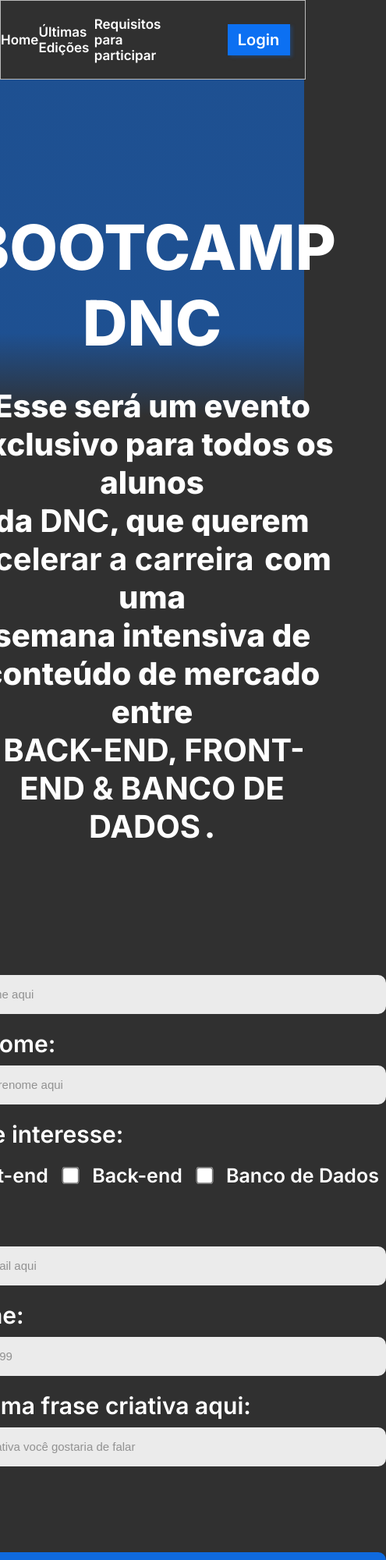
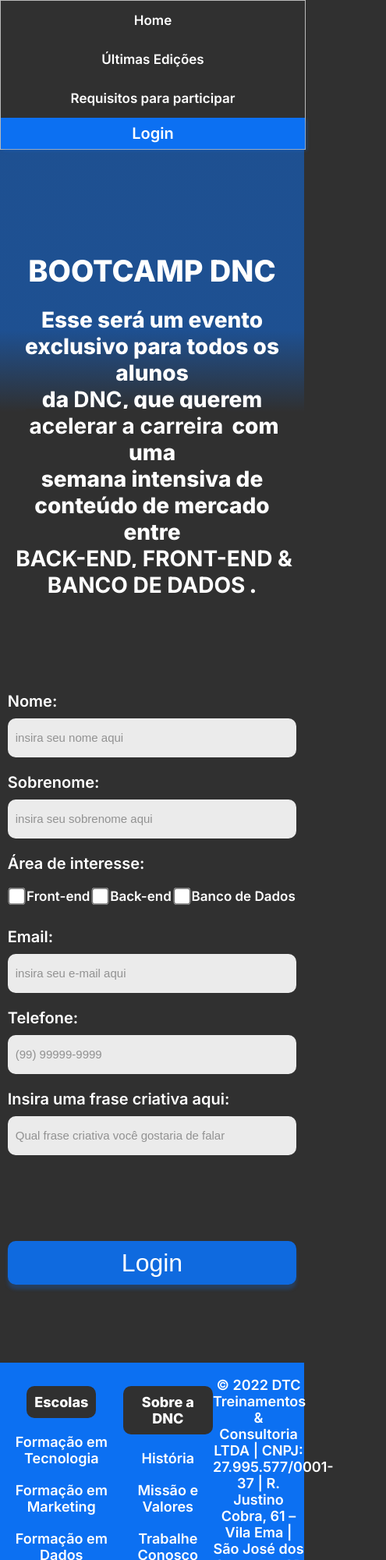
Before and after one commit to maninjohn/bootcamp-dnc, a plain HTML site: page index.html in a window 390 px wide. Shown: the top 2000 px of the page at 78% size, 495 px wide, since content can reach past the window. Drawn offline with Linux system fonts and the light colour scheme.

Commit message:
Adicionando mediaquery para mobile

```diff
--- a/index.html
+++ b/index.html
@@ -71,5 +71,66 @@
         </form>
 
     </section>
+
+    <footer>
+        <div class="linha1">
+            <nav>
+                <h5>Escolas</h5>
+                <ul>
+                    <li>
+                        <a href="">Formação em Tecnologia</a>
+                    </li>
+                    <li>
+                        <a href="">Formação em Marketing</a>
+                    </li>
+                    <li>
+                        <a href="">Formação em Dados</a>
+                    </li>
+                    <li>
+                        <a href="">Formação em Projetos</a>
+                    </li>
+                    <li>
+                        <a href="">Formação em Produto</a>
+                    </li>
+                </ul>
+
+            </nav>
+
+            <nav>
+                <h5>Sobre a DNC</h5>
+                <ul>
+                    <li>
+                        <a href="">História</a>
+                    </li>
+                    <li>
+                        <a href="">Missão e Valores</a>
+                    </li>
+                    <li>
+                        <a href="">Trabalhe Conosco</a>
+                    </li>
+                    <li>
+                        <a href="">Conteúdo Gratuito</a>
+                    </li>
+
+                </ul>
+
+            </nav>
+
+            <div class="endereço">
+                © 2022 DTC Treinamentos & Consultoria LTDA | CNPJ: 27.995.577/0001-37 | R. Justino Cobra, 61 – Vila Ema | São José dos Campos – SP | CEP 12243-030
+
+            </div>
+
+        </div>
+
+        <div class="linha2">
+            <a href="">Termos de Uso</a>
+            <a href="">Política de Privacidade</a>
+
+        </div>
+
+
+
+    </footer>
 </body>
 </html>
--- a/style.css
+++ b/style.css
@@ -164,3 +164,146 @@ input[type="submit"] {
     box-shadow: 0px 6px 4px 0px rgba(12, 112, 242, 0.25);
     cursor: pointer;
 }
+
+/* Footer */
+
+footer {
+    background-color: var(--azul-dnc);
+    width: 100%;
+}
+
+footer .linha1 {
+    display: flex;
+    justify-content: space-around;
+    align-items: center;
+}
+
+footer ul {
+    list-style: none;
+    margin: 0px;
+    padding: 0px;
+}
+
+footer nav {
+    display: flex;
+    flex-direction: column;
+    align-items: center;
+
+    height: 330px;
+}
+
+footer h5 {
+    text-align: center;
+    color: white;
+    font-weight: 800;
+    font-size: 18px;
+    font-family: var(--fonte-padrao);
+
+    background-color: var(--preto-dnc);
+    border-radius: 10px;
+    padding: 10px 10px 10px 10px;
+    margin-bottom: 0px;
+}
+
+footer ul li {
+    text-align: center;
+    color: white;
+    font-weight: 600;
+    font-size: 18px;
+    font-family: var(--fonte-padrao);
+
+    margin: 20px 0px 20px 0px;
+}
+
+footer ul li a {
+    color: white;
+    text-decoration: none;
+}
+
+footer ul li a:hover {
+    color: var(--cinza-hover);
+}
+
+footer .endereço {
+    color: white;
+    font-weight: 600;
+    font-size: 18px;
+    font-family: var(--fonte-padrao);
+    text-align: center;
+    width: 30%;
+}
+
+footer .linha2 {
+    height: 30px;
+    display: flex;
+    justify-content: center;
+    margin: 0px;
+    padding: 10px;
+}
+
+footer .linha2 a {
+    color: white;
+    font-weight: 600;
+    font-size: 18px;
+    font-family: var(--fonte-padrao);
+    text-decoration: none;
+    padding: 5px;
+}
+
+footer .linha2 a:first-child {
+    border-right: 2px solid white;
+}
+
+footer .linha2 a:hover {
+    color: var(--cinza-hover);
+}
+
+@media screen and (max-width: 600px) {
+
+    /* Menu */
+
+    #principal {
+        flex-direction: column;
+        height: auto;
+    }
+
+    #menu {
+        flex-direction: column;
+        width: 100%;
+    }
+
+    #menu a {
+        display: flex;
+        height: 50px;
+        align-items: center;
+    }
+
+    #principal button {
+        width: 100%;
+        margin: 0px;
+    }
+
+
+    /* Section */
+
+    section h1 {
+        font-size: 38px;
+    }
+
+    section h2 {
+        font-size: 28px;
+        padding-right: 15px;
+        padding-left: 15px;
+    }
+
+    form {
+        width: 95%;
+        font-size: 20px;
+    }
+
+    .checkbox-itens label {
+        font-size: 17px;
+    }
+
+
+}
```
